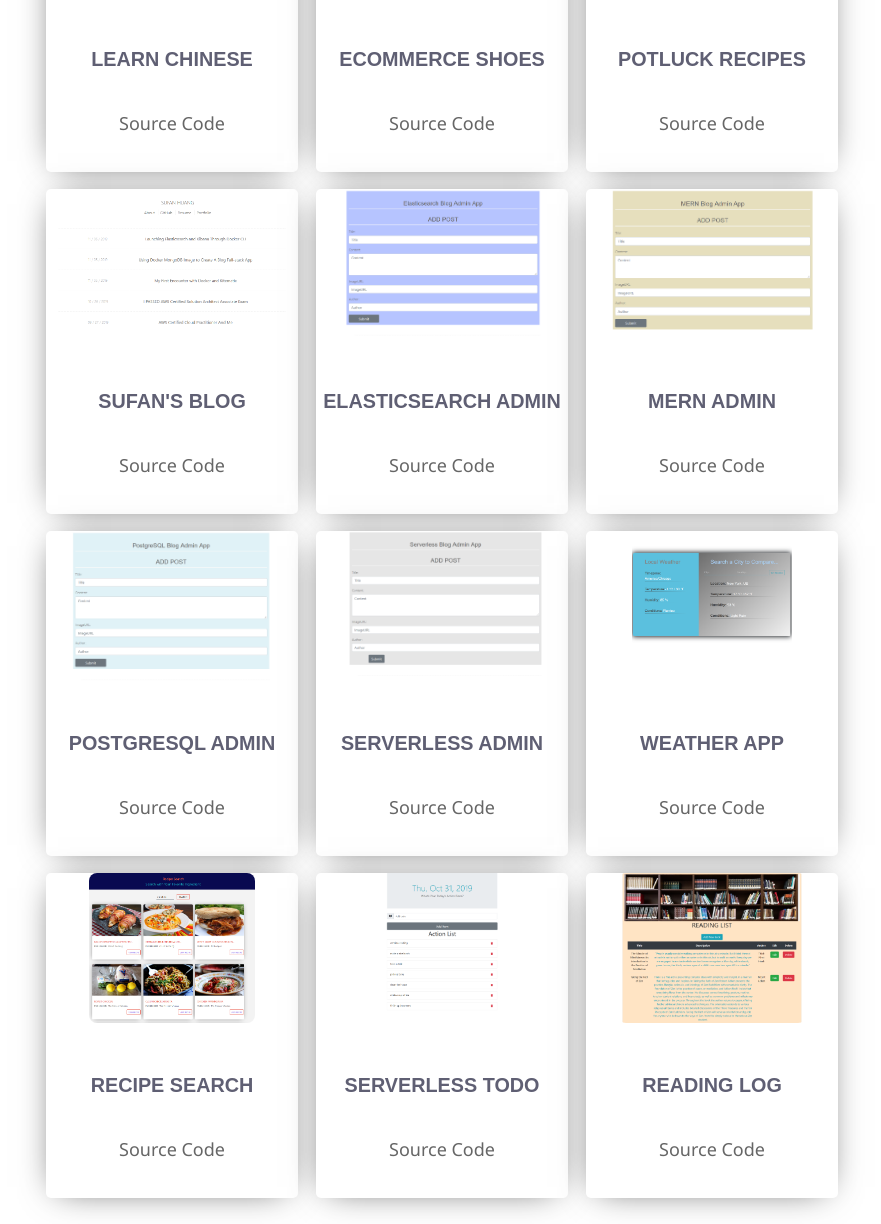
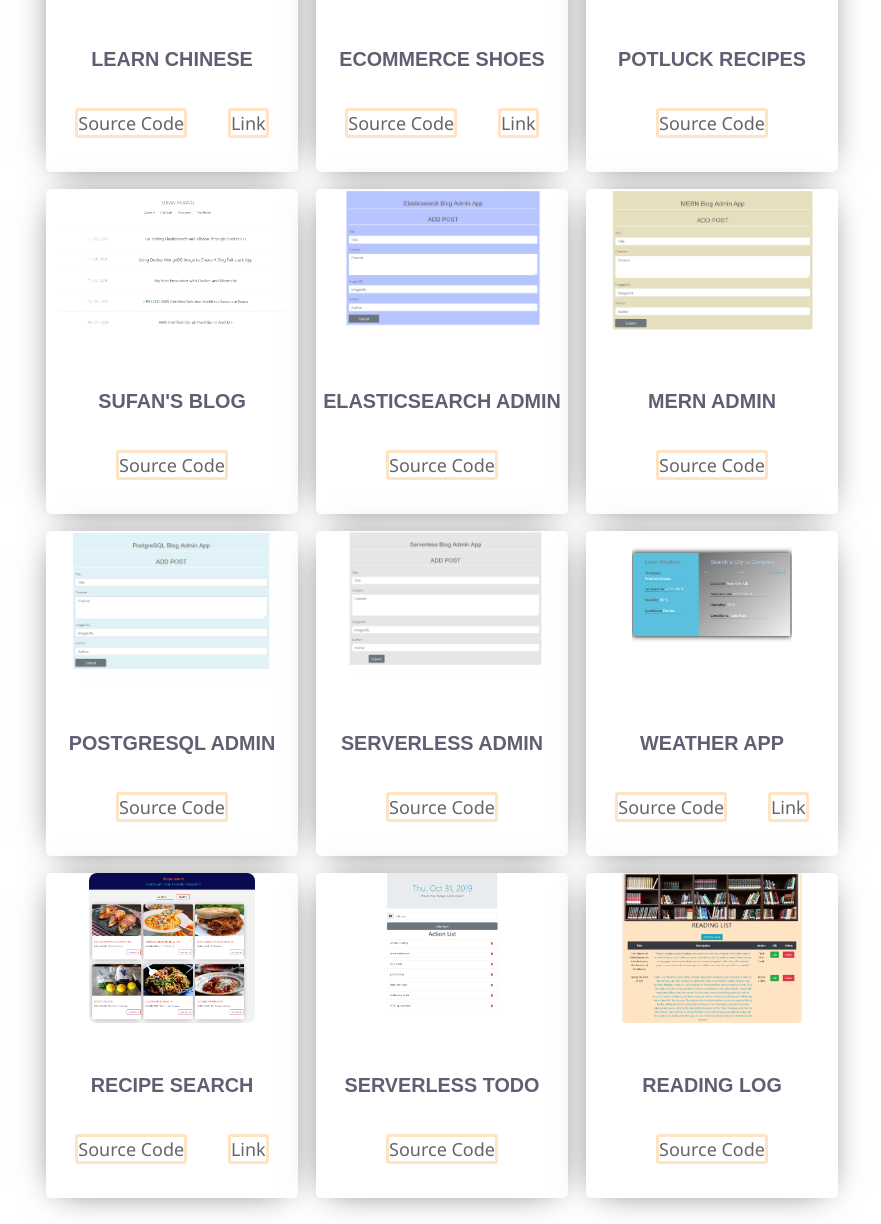
Before and after one commit to sufanHuang/webdev-blog, a website: page public/portfolio.html in a window 1280 px wide. Shown: the part 303-1527 px from the top of the page, without its empty margins (198-1079 px from the left). Drawn offline with nearby package versions, Linux system fonts and the light colour scheme.

Commit message:
Add links for projects.

```diff
--- a/public/portfolio.css
+++ b/public/portfolio.css
@@ -30,3 +30,9 @@ img{
     height: 150px;
     width: auto;
 }
+
+span {
+    border-style:solid;
+    border-color: bisque;
+    border-radius: 3px;
+}
--- a/public/portfolio.html
+++ b/public/portfolio.html
@@ -42,7 +42,9 @@
                             src="images/learn-chinese.png"
                             alt="project"/>
                     <h5 class="projects_title">Learn Chinese</h5>
-                    <a href="https://github.com/sufanHuang/learn-chinese" class="btn btn-secondly project_buttons">Source Code</a>
+                    <a href="https://github.com/sufanHuang/learn-chinese" class="btn btn-secondly project_buttons"><span>Source Code</span></a>
+                    <a href="https://learn-chinese.netlify.com/" class="btn btn-secondly project_buttons"><span>Link</span></a>
+
                 </div>
             </div>
             <div class ="card child" style= 'width:15rem;height:15rem;margin-bottom:4rem'>
@@ -52,8 +54,9 @@
                             src="images/ecommerce-shoes.png"
                             alt="project"/>
                     <h5 class="projects_title">Ecommerce Shoes</h5>
-                    <a href="https://github.com/sufanHuang/ecommerce-shoes" class="btn btn-secondly project_buttons">Source Code</a>
-                </div>
+                    <a href="https://github.com/sufanHuang/ecommerce-shoes" class="btn btn-secondly project_buttons"><span>Source Code</span></a>
+                     <a href="https://ecommerce-shoes.netlify.com/" class="btn btn-secondly project_buttons"><span>Link</span></a>
+                 </div>
             </div>
             <div class ="card child" style= 'width:15rem;height:15rem;margin-bottom:4rem'>
                 <div class="projects_box">
@@ -62,7 +65,7 @@
                             src="images/potluck-recipes.png"
                             alt="project"/>
                     <h5 class="projects_title">Potluck Recipes</h5>
-                    <a href="https://github.com/sufanHuang/potluck-recipes" class="btn btn-secondly project_buttons">Source Code</a>
+                    <a href="https://github.com/sufanHuang/potluck-recipes" class="btn btn-secondly project_buttons"><span>Source Code</span></a>
                 </div>
             </div>
             <div class ="card child" style= 'width:15rem;height:15rem'>
@@ -72,7 +75,7 @@
                             src="images/sufan-blog.png"
                             alt="project"/>
                     <h5 class="projects_title">Sufan's Blog</h5>
-                    <a href="https://github.com/sufanHuang/webdev-blog" class="btn btn-secondly project_buttons">Source Code</a>
+                    <a href="https://github.com/sufanHuang/webdev-blog" class="btn btn-secondly project_buttons"><span>Source Code</span></a>
                 </div>
             </div>
             <div class ="card child" style= 'width:15rem;height:15rem;margin-bottom:4rem'>
@@ -82,7 +85,7 @@
                             src="images/elasticseach-blog.png"
                             alt="project"/>
                     <h5 class="projects_title">Elasticsearch Admin</h5>
-                    <a href="https://github.com/sufanHuang/elasticsearch-blog" class="btn btn-secondly project_buttons">Source Code</a>
+                    <a href="https://github.com/sufanHuang/elasticsearch-blog" class="btn btn-secondly project_buttons"><span>Source Code</span></a>
                 </div>
             </div>
 
@@ -93,7 +96,7 @@
                             src="images/mern-blog.png"
                             alt="project"/>
                     <h5 class="projects_title">MERN Admin</h5>
-                    <a href="https://github.com/sufanHuang/mern-blog" class="btn btn-secondly project_buttons">Source Code</a>
+                    <a href="https://github.com/sufanHuang/mern-blog" class="btn btn-secondly project_buttons"><span>Source Code</span></a>
                 </div>
             </div>
 
@@ -104,7 +107,7 @@
                             src="images/postgreSQL-blog.png"
                             alt="project"/>
                     <h5 class="projects_title">PostgreSQL Admin</h5>
-                    <a href="https://github.com/sufanHuang/PostgreSQL-blog" class="btn btn-secondly project_buttons">Source Code</a>
+                    <a href="https://github.com/sufanHuang/PostgreSQL-blog" class="btn btn-secondly project_buttons"><span>Source Code</span></a>
                 </div>
             </div>
 
@@ -115,7 +118,7 @@
                             src="images/serverless-blog.png"
                             alt="project"/>
                     <h5 class="projects_title">Serverless Admin</h5>
-                    <a href="https://github.com/sufanHuang/serverless-blog" class="btn btn-secondly project_buttons">Source Code</a>
+                    <a href="https://github.com/sufanHuang/serverless-blog" class="btn btn-secondly project_buttons"><span>Source Code</span></a>
                 </div>
             </div>
 
@@ -126,7 +129,8 @@
                             src="images/weather-react-app.png"
                             alt="project"/>
                         <h5 class="projects_title">Weather App</h5>
-                    <a href="https://github.com/sufanHuang/weather-react-app" class="btn btn-secondly project_buttons">Source Code</a>
+                    <a href="https://github.com/sufanHuang/weather-react-app" class="btn btn-secondly project_buttons"><span>Source Code</span></a>
+                    <a href="http://sufan-weather-app.herokuapp.com/" class="btn btn-secondly project_buttons"><span>Link</span></a>
                 </div>
             </div>
 
@@ -137,7 +141,8 @@
                             src="images/recipe-app.png"
                             alt='project'/>
                     <h5 class="projects_title">Recipe Search</h5>
-                    <a href="https://github.com/sufanHuang/recipe-app/" class="btn btn-secondly project_buttons">Source Code</a>
+                    <a href="https://github.com/sufanHuang/recipe-app/" class="btn btn-secondly project_buttons"><span>Source Code</span></a>
+                    <a href="https://sufan-recipe-app.herokuapp.com/" class="btn btn-secondly project_buttons"><span>Link</span></a>
 
                 </div>
             </div>
@@ -149,7 +154,7 @@
                             src="images/todo-app.png"
                             alt="project"/>
                     <h5 class="projects_title">Serverless Todo</h5>
-                    <a href="https://github.com/sufanHuang/serverless-todo" class="btn btn-secondly project_buttons">Source Code</a>
+                    <a href="https://github.com/sufanHuang/serverless-todo" class="btn btn-secondly project_buttons"><span>Source Code</span></a>
                 </div>
             </div>
 
@@ -161,7 +166,7 @@
                             src="images/reading-log.png"
                             alt="project"/>
                     <h5 class="projects_title">Reading Log</h5>
-                    <a href="https://github.com/sufanHuang/reading-log-app" class="btn btn-secondly project_buttons">Source Code</a>
+                    <a href="https://github.com/sufanHuang/reading-log-app" class="btn btn-secondly project_buttons"><span>Source Code</span></a>
                 </div>
             </div>
 
```
